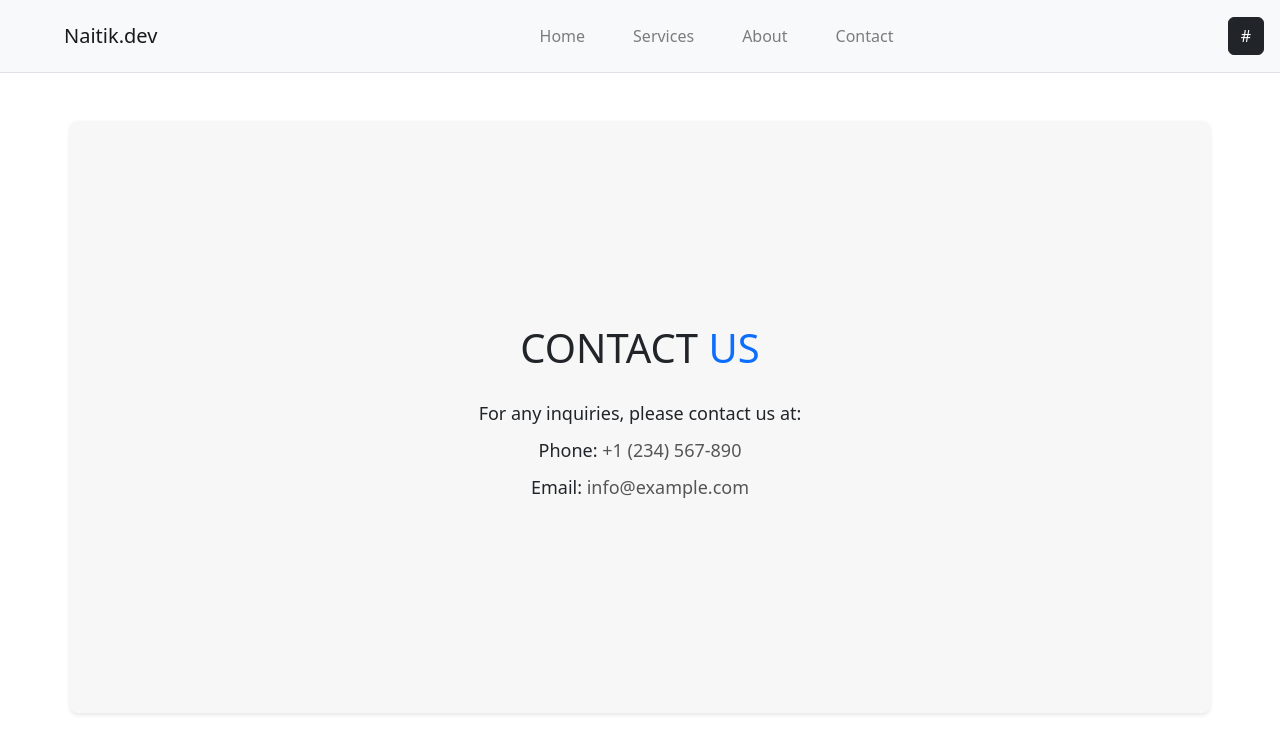
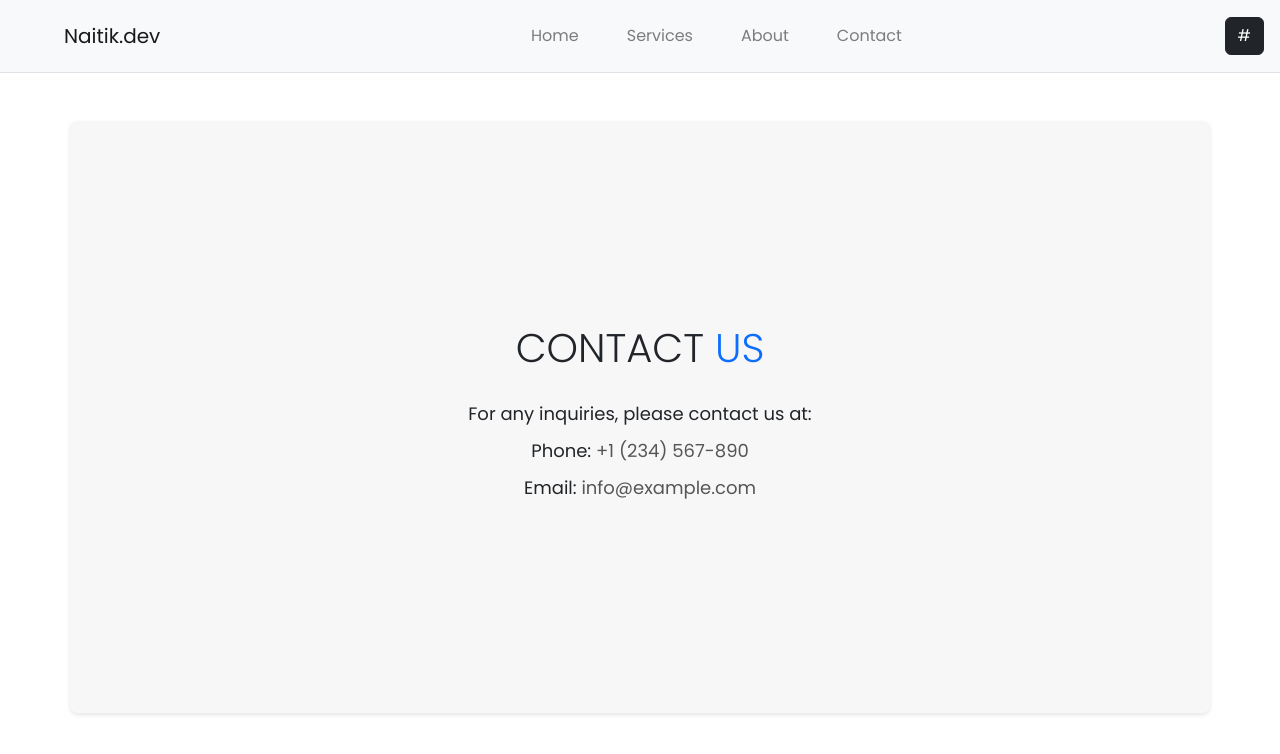
Before and after one commit to Naitik-ReactJs/router-v5, a React (Create React App) app: page /contact in a window 1280 px wide. Shown: the top 754 px of the page. Built offline with nearby package versions, Linux system fonts and the light colour scheme.

Commit message:
useHistory implement , change font family

```diff
--- a/public/index.html
+++ b/public/index.html
@@ -30,7 +30,7 @@
       work correctly both with client-side routing and a non-root public URL.
       Learn how to configure a non-root public URL by running `npm run build`.
     -->
-    <title>React App</title>
+    <title>Portfolio</title>
   </head>
   <body>
     <noscript>You need to enable JavaScript to run this app.</noscript>
--- a/src/App.css
+++ b/src/App.css
@@ -1,3 +1,7 @@
+@import url("https://fonts.googleapis.com/css2?family=Poppins:wght@300;400&display=swap");
+* {
+  font-family: "Poppins", sans-serif;
+}
 .container {
   display: flex;
   align-items: center;
--- a/src/App.js
+++ b/src/App.js
@@ -6,6 +6,7 @@ import Services from "./pages/Services";
 import Contact from "./pages/Contact";
 import "bootstrap/dist/css/bootstrap.min.css";
 import "./App.css";
+
 import { Fragment } from "react";
 export default function App() {
   let liCollection = [
@@ -31,6 +32,7 @@ export default function App() {
       name: "Contact",
     },
   ];
+
   return (
     <Router>
       <div>
@@ -64,7 +66,7 @@ export default function App() {
               })}
             </ul>
           </div>
-          <button type="button" class="btn btn-dark d-md-block d-none">
+          <button type="button" class="btn btn-dark d-lg-block d-none">
             #
           </button>
         </nav>
--- a/src/pages/Services.js
+++ b/src/pages/Services.js
@@ -11,7 +11,7 @@ import "../App.css";
 
 const Services = () => {
   const { url, path } = useRouteMatch();
-  console.log(url, path);
+  //console.log(url, path);
   return (
     <Container className="my-5 custom-container">
       <Row>
```
Also changed, not shown: src/pages/Contact.js (+13 -0 lines).
